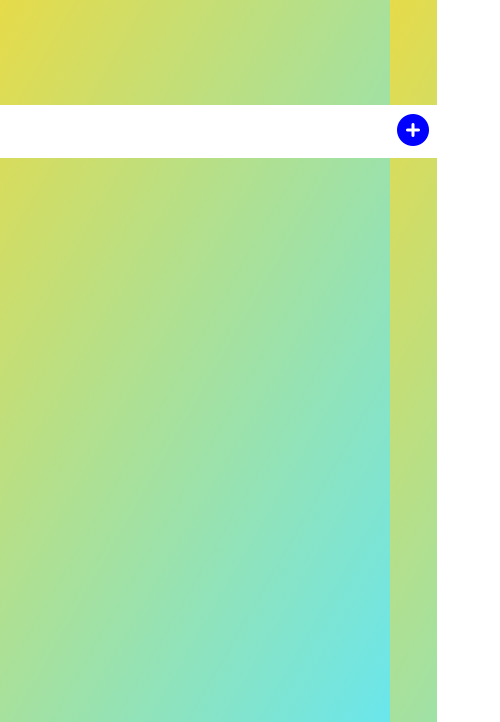
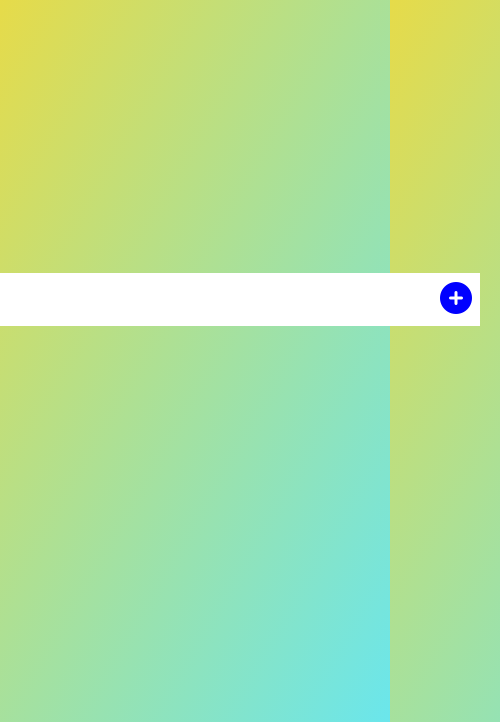
Before and after one commit to vinaykumarP16/todoListV, a plain HTML site: page index.html in a window 390 px wide. Shown: the part 122-844 px from the top of the page, 500 px wide, since content can reach past the window. Drawn offline with Linux system fonts and the light colour scheme.

Commit message:
Update style.css

```diff
--- a/style.css
+++ b/style.css
@@ -99,3 +99,16 @@ form button:hover{
 title{
 	color: red;
 }
+
+@media only screen and (max-width: 780px){
+	body{
+		width:auto;
+		height:auto;
+		display:flex;
+		align-items:center;
+		justify-content:center;
+		text-align:center;
+
+
+
+}
```
